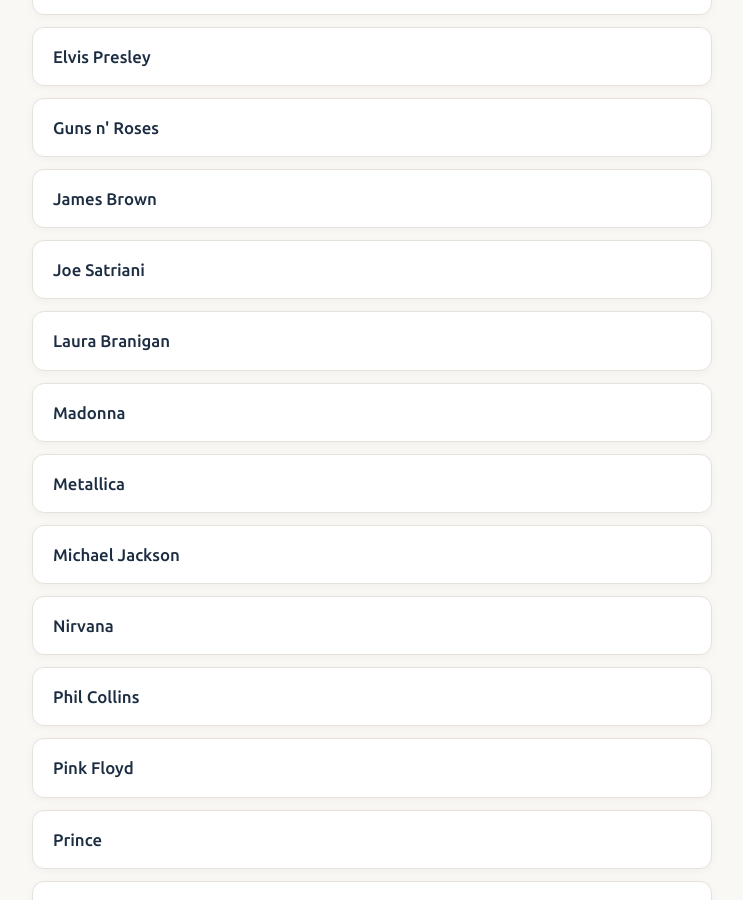
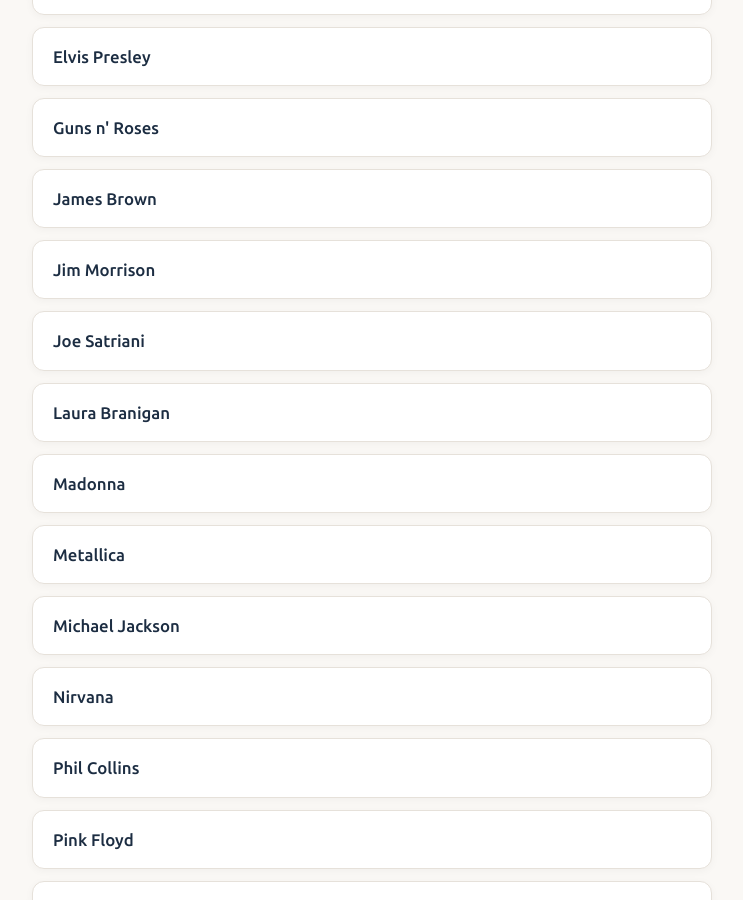
Before and after one commit to joaquim-capitao/musica, a Jekyll site: the page artistas/index.html, which Jekyll copies as it is, in a window 1280 px wide and 900 px high, scrolled down 1005 px. Shown: the whole window, without its empty margins (268-1011 px from the left). Built offline with Jekyll 4.4.1, drawn with Linux system fonts in a browser that asks for light colours.

Commit message:
Add Jim Morrison to the list of artists

```diff
--- a/artistas/index.html
+++ b/artistas/index.html
@@ -249,6 +249,7 @@
       <li><a href="https://joaquim-capitao.github.io/musica/artistas/elvis-presley"><span class="title">Elvis Presley</span></a></li>
 	  <li><a href="https://joaquim-capitao.github.io/musica/artistas/guns-and-roses"><span class="title">Guns n' Roses</span></a></li>
       <li><a href="https://joaquim-capitao.github.io/musica/artistas/james-brown"><span class="title">James Brown</span></a></li>
+      <li><a href="https://joaquim-capitao.github.io/musica/artistas/jim-morrison"><span class="title">Jim Morrison</span></a></li>
       <li><a href="https://joaquim-capitao.github.io/musica/artistas/joe-satriani"><span class="title">Joe Satriani</span></a></li>
       <li><a href="https://joaquim-capitao.github.io/musica/artistas/laura-branigan"><span class="title">Laura Branigan</span></a></li>
       <li><a href="https://joaquim-capitao.github.io/musica/artistas/madonna"><span class="title">Madonna</span></a></li>
```
